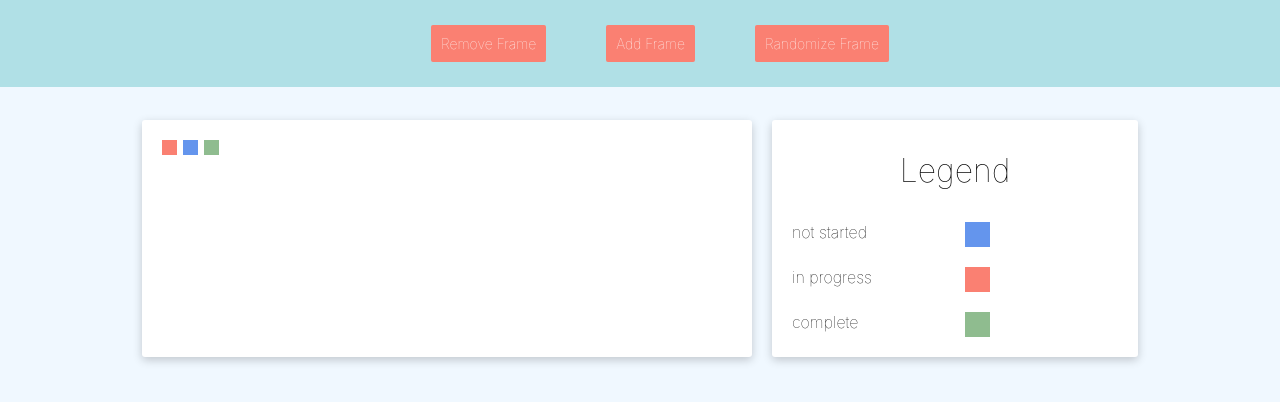
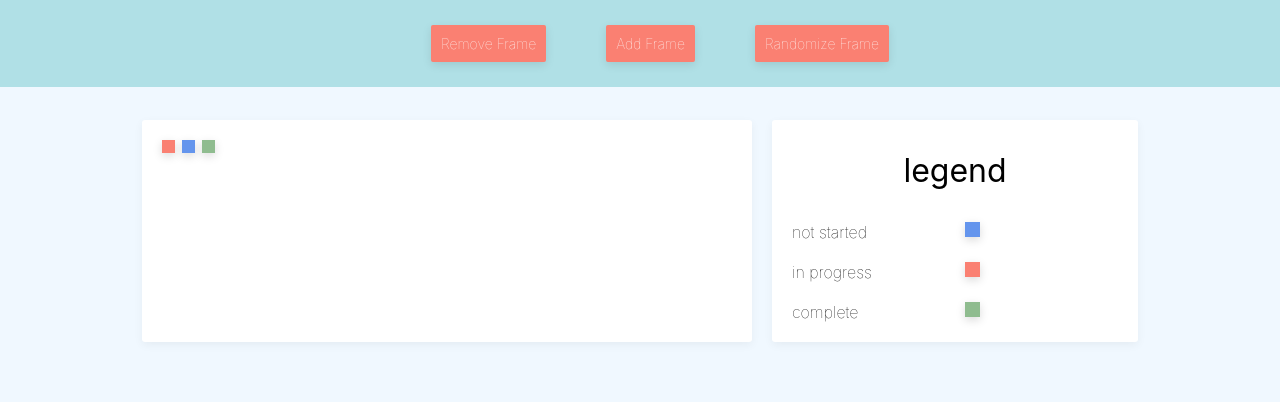
Before and after one commit to aidangannon/Aidan.FrameDancer, a React (Create React App) app: page / in a window 1280 px wide. Shown: the top 402 px of the page. Built offline with nearby package versions, Linux system fonts and the light colour scheme.

Commit message:
added more layout tweaks

```diff
--- a/src/components/button.tsx
+++ b/src/components/button.tsx
@@ -14,6 +14,7 @@ const Button = styled.button`
   font-family: -apple-system, BlinkMacSystemFont, 'Segoe UI', 'Roboto', 'Oxygen', 'Ubuntu', 'Cantarell', 'Fira Sans', 'Droid Sans', 'Helvetica Neue', sans-serif;
   border-radius: 2px;
   margin: 5px 30px;
+  box-shadow: 0 3px 10px rgb(0 0 0 / 0.1);
 `
 
 // component that represents a button
--- a/src/components/frame.tsx
+++ b/src/components/frame.tsx
@@ -10,8 +10,9 @@ import frameStatusToColorMapper from "./services/frameStatusToColorMapper";
 const StyledFrame = styled.div`
   background-color: ${({frameStatus}: {frameStatus: FrameStatusEnum}) => frameStatusToColorMapper(frameStatus)};
   margin: 10px;
-  width: 15px;
-  height: 15px;
+  width: 12.5px;
+  height: 12.5px;
+  box-shadow: 0 3px 10px rgb(0 0 0 / 0.15);
 `;
 
 // component that represents a single frame
--- a/src/components/frameLegend.tsx
+++ b/src/components/frameLegend.tsx
@@ -9,13 +9,13 @@ const Container = styled.div`
 
 const Heading = styled.h1`
   text-align: center;
-  font-weight: lighter;
+  font-weight: normal;
 `;
 
 const FrameLegend = () =>{
     return(
         <Container>
-            <Heading>Legend</Heading>
+            <Heading>legend</Heading>
             <FrameLegendItem frameStatus={FrameStatusEnum.NotStarted}/>
             <FrameLegendItem frameStatus={FrameStatusEnum.InProgress}/>
             <FrameLegendItem frameStatus={FrameStatusEnum.Complete}/>
--- a/src/components/frameLegendItem.tsx
+++ b/src/components/frameLegendItem.tsx
@@ -5,12 +5,13 @@ import frameStatusToColorMapper from "./services/frameStatusToColorMapper";
 import frameStatusToNameParser from "./services/frameStatusToNameParser";
 
 const Frame = styled.div`
-  width: 25px;
-  height: 25px;
+  width: 15px;
+  height: 15px;
   background-color: ${({frameStatus}: {frameStatus: FrameStatusEnum}) => frameStatusToColorMapper(frameStatus)};
   display: inline-block;
   vertical-align: middle;
   margin: 10px;
+  box-shadow: 0 3px 10px rgb(0 0 0 / 0.15);
 `;
 
 const Text = styled.p`
--- a/src/components/frames.tsx
+++ b/src/components/frames.tsx
@@ -15,8 +15,6 @@ const renderFrames = (frames: FrameDto[]) =>
 const StyledFrames = styled.div`
   display: grid;
   grid-template-columns: repeat(auto-fit, 20px);
-  grid-template-rows: repeat(auto-fit, 20px);
-  grid-gap: 1px;
   grid-auto-rows: 20px;
   margin-right: 7.5px;
   margin-bottom: 15px;
--- a/src/index.tsx
+++ b/src/index.tsx
@@ -25,7 +25,7 @@ const Container = styled.div`
   padding: 10px;
   text-align: center;
   border-radius: 3px;
-  box-shadow: 0 3px 10px rgb(0 0 0 / 0.2);
+  box-shadow: 0 3px 10px rgb(0 0 0 / 0.05);
 `;
 
 const MainContainer = styled.div`
```
